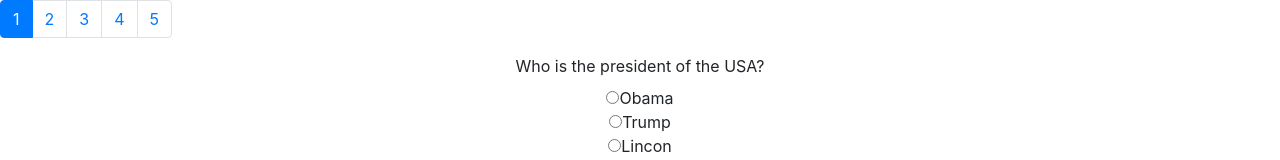
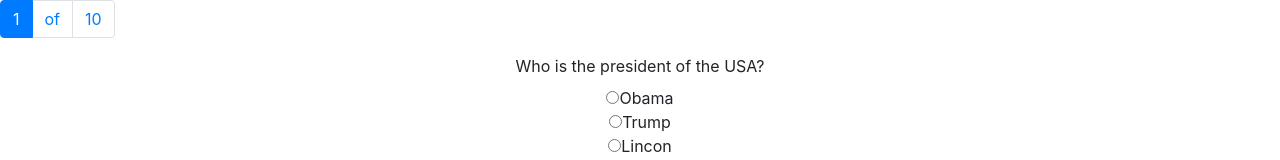
Before and after one commit to sancognizant/trivia-client, a React (Create React App) app: page / in a window 1280 px wide. Shown: the top 160 px of the page. Built offline with nearby package versions, Linux system fonts and the light colour scheme.

Commit message:
modified counter

```diff
--- a/package.json
+++ b/package.json
@@ -11,6 +11,7 @@
     "@types/react-dom": "^16.9.5",
     "bootstrap": "^4.4.1",
     "eslint": "^6.8.0",
+    "lodash": "^4.17.15",
     "node-sass": "^4.13.1",
     "react": "^16.12.0",
     "react-bootstrap": "^1.0.0-beta.16",
--- a/public/jsonFiles/questions.json
+++ b/public/jsonFiles/questions.json
@@ -26,5 +26,34 @@
         "question": "Who is the founder of Microsoft?",
         "choices": ["Bill Gatsby", "Ben Gates", "Bill Gates"],
         "answer": 2
+    },
+    {
+        "question": "Who is the president of the USA?",
+        "choices": ["Obama", "Trump", "Lincon"],
+        "answer": 1
+    },
+
+    {
+        "question": "What is the real name of Spiderman?",
+        "choices": ["Peter Parker", "Peter Pan", "John Stark"],
+        "answer": 0
+    },
+
+    {
+        "question": "What is the real name of Batman?",
+        "choices": ["Bruce Wayne", "Bruce Lee", "Bane Bruce"],
+        "answer": 0
+    },
+
+    {
+        "question": "Who is the founder of Apple Inc?",
+        "choices": ["Steve Jobs", "Steven Gerrard", "Steel Jobs"],
+        "answer": 0
+    },
+
+    {
+        "question": "Who is the founder of Microsoft?",
+        "choices": ["Bill Gatsby", "Ben Gates", "Bill Gates"],
+        "answer": 2
     }
 ]
--- a/src/components/quiz/counter/counter.tsx
+++ b/src/components/quiz/counter/counter.tsx
@@ -10,13 +10,6 @@ import Pagination from 'react-bootstrap/Pagination';
 	current question that user is attempting
 */
 
-export interface questionLengthInterface {
-	numberQuestions: number;
-}
-
-export interface activeInterface {
-	currentQuestion: number;
-}
 
 export interface propTypes {
 	styles: string;
@@ -24,47 +17,67 @@ export interface propTypes {
 	activeNumber: number;
 }
 
-const Counter = ({ styles, totalNumber, activeNumber }: propTypes) => {
+const Counter = ({ styles, totalNumber, activeNumber}: propTypes) => {
 	const [items, setItems] = useState([]);
-	const [questionLength, setQuestionLength] = useState<questionLengthInterface>({ numberQuestions: 0 });
-	const [active, setActive] = useState<activeInterface>({ currentQuestion: 1 });
+	const [questionLength, setQuestionLength] = useState<number>(0);
+	const [active, setActive] = useState<number>(1);
 
 	/*
     initialize the number of items to be displayed and the active question number
     */
-
 	const addItems = (totalQuestions: number, activeQuestion: number, itemsCopy: any[]) => {
-		for (let number = 1; number <= totalQuestions; number++) {
 			itemsCopy.push(
-				<Pagination.Item key={number} active={number === activeQuestion}>
-					{number}
+				<Pagination.Item key={activeQuestion} active= {true}>
+					{activeQuestion}
 				</Pagination.Item>
 			);
-		}
+		itemsCopy.push(
+			<Pagination.Item key = {500}>
+				of
+			</Pagination.Item>
+		);
 
-		return itemsCopy;
+		itemsCopy.push(
+			<Pagination.Item key={1000}>
+				{totalQuestions}
+			</Pagination.Item>
+		);
+
+
+	 	return itemsCopy;
 	}
 
+	/*
+	Set the total number of questions and the current question number
+	*/
 	useEffect(
 		() => {
-			setQuestionLength({ numberQuestions: totalNumber });
-			setActive({ currentQuestion: activeNumber });
+			setQuestionLength(totalNumber);
+			setActive(activeNumber);
 		},
 		[activeNumber, totalNumber]
 	);
 
+	/*
+	If the current active question number changes, set the counter again
+	*/
 	useEffect(
 		() => {
-			if (active.currentQuestion <= questionLength.numberQuestions) {
+			if (active <= questionLength) {
 				 let itemsCopy: any = [];
-				itemsCopy = addItems(questionLength.numberQuestions, active.currentQuestion, itemsCopy);
+				itemsCopy = addItems(questionLength, active, itemsCopy);
 				setItems(itemsCopy);
 				}
 			},
-		[active.currentQuestion, questionLength.numberQuestions]
+		[active, questionLength]
 	);
 
-	return <Pagination className = {styles} data-testid = "pagination">{items}</Pagination>;
+	return(
+
+		<Pagination className={styles} data-testid="pagination">
+		{items}
+		</Pagination>
+	)
 };
 
 export default Counter;
```
